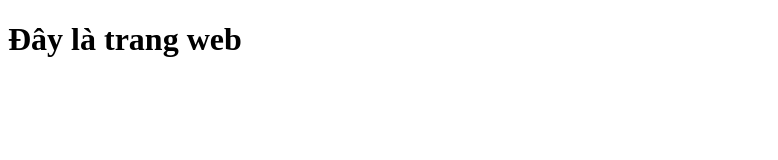
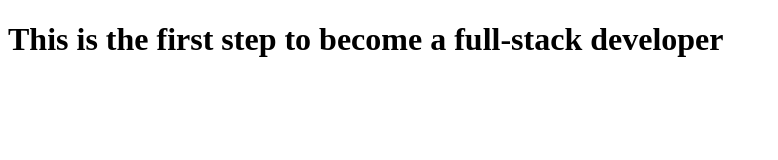
Before and after one commit to MMiiinnn/coursera-test, a plain HTML site: page site/index.html in a window 1280 px wide. Shown: the whole page, without its empty margins (0-778 px from the left). Drawn offline with Linux system fonts and the light colour scheme.

Commit message:
My first page.

```diff
--- a/index.html
+++ b/site/index.html
@@ -3,9 +3,9 @@
 <head>
 	<meta charset="utf-8">
 	<meta name="viewport" content="width=device-width, initial-scale=1">
-	<title>Hello Nghia</title>
+	<title>Hello First Course</title>
 </head>
 <body>
-<h1>Đây là trang web</h1>
+<h1>This is the first step to become a full-stack developer</h1>
 </body>
 </html>
```
